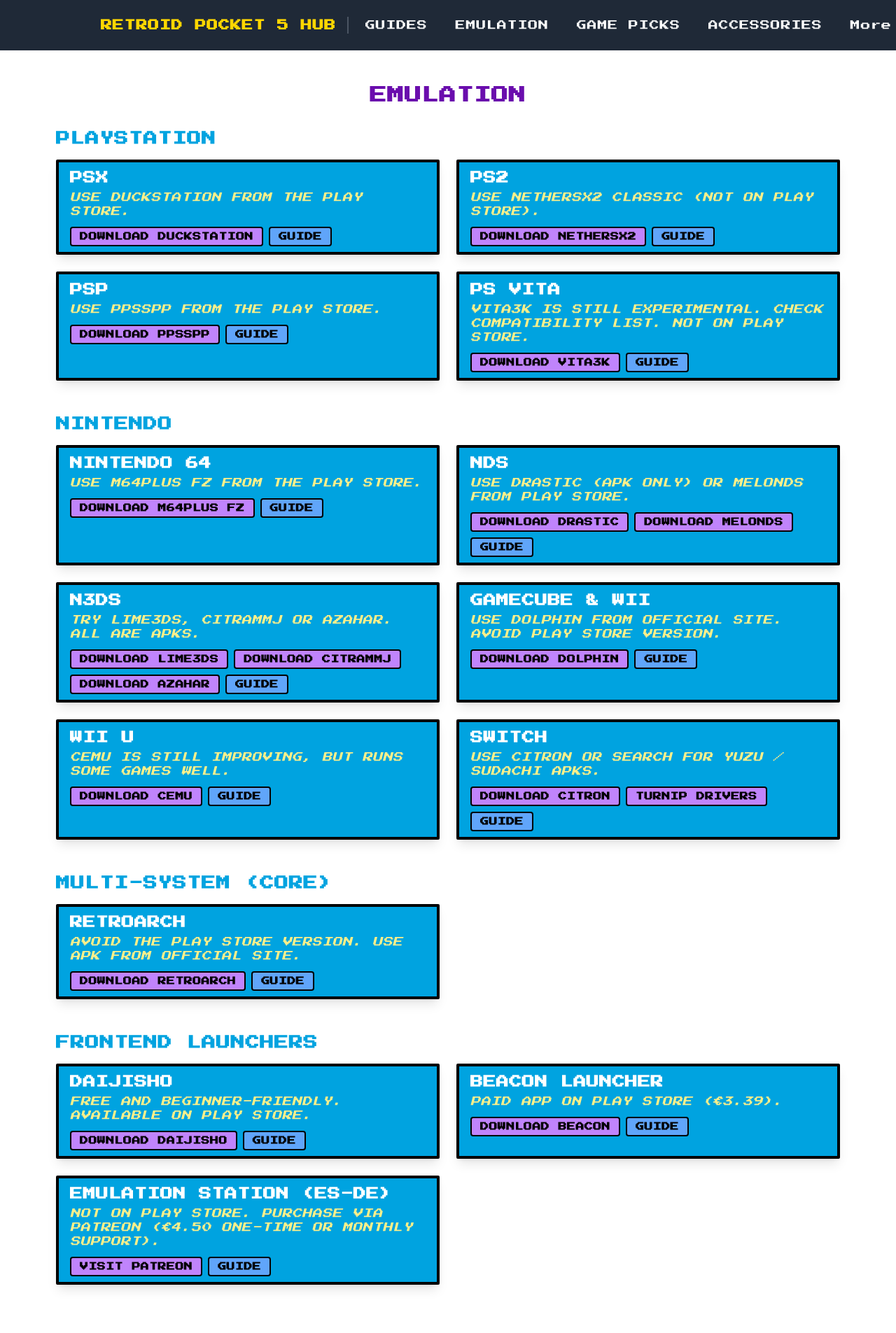
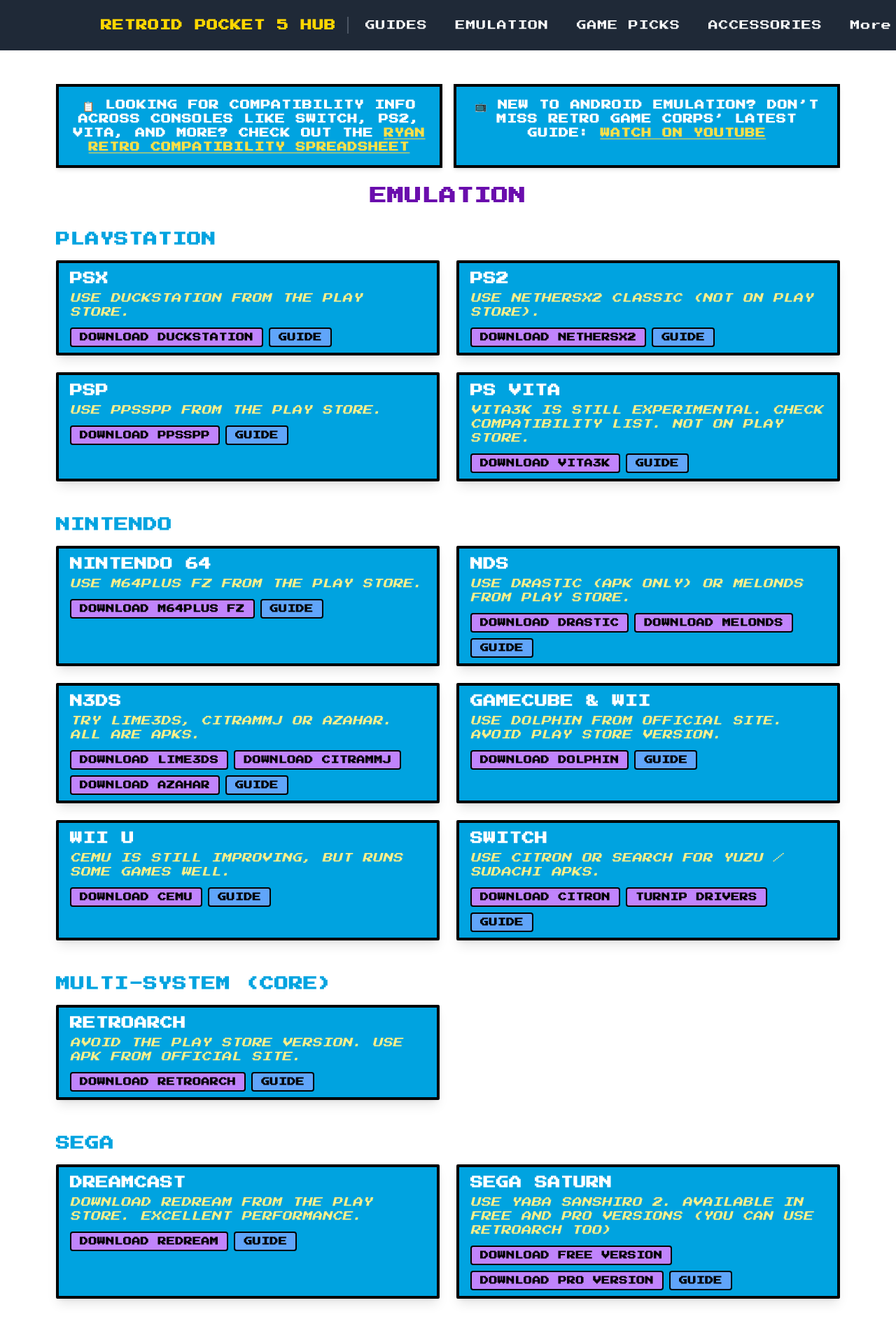
Before and after one commit to LinuxDroidMaster/retroid-pocket5-hub, a Next.js app in the folder retroid-pocket5-hub/: page /emulation in a window 1280 px wide. Shown: the top 1905 px of the page at 70% size. Built offline with nearby package versions, Linux system fonts and the light colour scheme.

Commit message:
update emulation and game picks pages

```diff
--- a/retroid-pocket5-hub/src/app/emulation/page.js
+++ b/retroid-pocket5-hub/src/app/emulation/page.js
@@ -6,7 +6,36 @@
 export default function EmulationPage() {
   return (
     <div className="max-w-6xl mx-auto px-4 py-8">
-      <h1 className="text-2xl text-retroPurple dark:text-[#b48ce0]} font-bold mb-8 text-center">
+      <div className="grid gap-4 md:grid-cols-2 mb-6">
+        <div className="bg-retroBlue border-4 border-black p-4 text-center shadow-md dark:bg-[#2f2b45]">
+          <p className="text-white font-bold text-sm">
+            📋 Looking for compatibility info across consoles like Switch, PS2, Vita, and more? Check out the{' '}
+            <a
+              href="https://docs.google.com/spreadsheets/d/1BiFqYhWWJRHcR_O_LDbv2OwZ1kTLkClMd0uGVjpaXWw/edit?gid=1416015230#gid=1416015230"
+              target="_blank"
+              rel="noopener noreferrer"
+              className="underline text-yellow-300"
+            >
+              Ryan Retro Compatibility Spreadsheet
+            </a>
+          </p>
+        </div>
+        <div className="bg-retroBlue border-4 border-black p-4 text-center shadow-md dark:bg-[#2f2b45]">
+          <p className="text-white font-bold text-sm">
+            📺 New to Android emulation? Don’t miss Retro Game Corps’ latest guide:{' '}
+            <a
+              href="https://www.youtube.com/watch?v=I4mqgcDYZFo"
+              target="_blank"
+              rel="noopener noreferrer"
+              className="underline text-yellow-300"
+            >
+              Watch on YouTube
+            </a>
+          </p>
+        </div>
+      </div>
+
+      <h1 className="text-2xl text-retroPurple dark:text-[#b48ce0] font-bold mb-8 text-center">
         Emulation
       </h1>
 
@@ -114,6 +143,27 @@
       />
     </SectionGroup>
 
+    {/* SEGA Section */}
+    <SectionGroup title="SEGA">
+        <EmuCard
+          system="Dreamcast"
+          note="Download Redream from the Play Store. Excellent performance."
+          buttons={[
+            { label: "Download Redream", href: "https://play.google.com/store/apps/details?id=io.recompiled.redream&hl=es_419", color: "purple" },
+            { label: "Guide", href: "https://youtu.be/I4mqgcDYZFo?t=2401", color: "blue" },
+          ]}
+        />
+        <EmuCard
+          system="Sega Saturn"
+          note="Use Yaba Sanshiro 2. Available in free and pro versions (you can use RetroArch too)"
+          buttons={[
+            { label: "Download Free Version", href: "https://play.google.com/store/apps/details?id=org.devmiyax.yabasanshioro2", color: "purple" },
+            { label: "Download Pro Version", href: "https://play.google.com/store/apps/details?id=org.devmiyax.yabasanshioro2.pro", color: "purple" },
+            { label: "Guide", href: "https://www.youtube.com/watch?v=BJSmPrrwnDU", color: "blue" },
+          ]}
+        />
+      </SectionGroup>
+
     {/* Multi-system Frontends */}
     <SectionGroup title="Frontend Launchers">
 <EmuCard
--- a/retroid-pocket5-hub/src/app/game-picks/page.js
+++ b/retroid-pocket5-hub/src/app/game-picks/page.js
@@ -21,16 +21,39 @@
   ];
 
   const recommendations = [
-    { title: "Balatro", genre: "Card Roguelike", link: "https://play.google.com/store/apps/details?id=com.playstack.balatro.android&hl=es_419", icon: "https://play-lh.googleusercontent.com/RSPv_SMlA3Lun8VHaJD7xCBQg29eCJR9sNJtZNJGlybVs8byYVLz4WnohrbLScC9srg=s48-rw" },
-    { title: "Halls of Torment: Premium", genre: "Action Roguelite", link: "https://play.google.com/store/apps/details?id=com.halls.of.torment.paid.gp", icon: "https://play-lh.googleusercontent.com/L9SdwtjroejTBE-lFUA4FJ_HYFCf_QDxVbD1pxG_KiHhtb2uzw1l3XDhwcpiYgxeXNA=s48-rw" },
-    { title: "Dead Cells", genre: "Metroidvania", link: "https://play.google.com/store/apps/details?id=com.playdigious.deadcells.mobile", icon: "https://play-lh.googleusercontent.com/Mn9NateYFRZQbWnlZvszDPoKZbeuZM2O-Kyn7EKRCZI3D8joecHqytfOx73IyuAwHw=s48-rw" },
-    { title: "Dungeon Clawler", genre: "Deckbuilder Roguelike", link: "https://play.google.com/store/apps/details?id=com.strayfawnstudio.dungeonclawlermobile&hl=es_419", icon: "https://play-lh.googleusercontent.com/KfkUC0yhsEqVK3leNzxnun8Fq3Pr9Mtbf-gVYADHQ9XCOz8aYxTTRKZ1XLd-jaS2dThW=s48-rw" },
-    { title: "Fortnite", genre: "Battle Royale", link: "https://store.epicgames.com/es-ES/mobile/android", icon: "https://img.utdstc.com/icon/8ab/ce5/8abce53baeb0d4e52298d5142f9b815bfae587acb18b12cbefb0feae5caba48d:200" },
-    { title: "Fall Guys", genre: "Party Platformer", link: "https://store.epicgames.com/es-ES/mobile/android", icon: "https://preview.redd.it/fall-guys-mobile-icon-v0-d3n68howgkhd1.jpeg?auto=webp&s=c7f9e61f59f0800bdf628e344125d027642d2e88" },
-    { title: "Rocket League Sideswipe", genre: "Arcade Sports", link: "https://store.epicgames.com/es-ES/mobile/android", icon: "https://encrypted-tbn0.gstatic.com/images?q=tbn:ANd9GcReWnRLb8en9AdGZeoxLc7KVawG05kNv9V9MA&s" },
-    { title: "Magic: The Gathering Arena", genre: "Card Game", link: "https://play.google.com/store/apps/details?id=com.wizards.mtga&hl=es_419", icon: "https://play-lh.googleusercontent.com/qI7ggnBdfCYpT1j2SoyIVdhG-bLAgDKpgrh53oLzSO20q1OPZ8CAyR116ERyXfVOnxM=w240-h480-rw" },
-    { title: "Slay the Spire", genre: "Deckbuilder Roguelike", link: "https://play.google.com/store/apps/details?id=com.humble.SlayTheSpire&hl=es_419", icon: "https://play-lh.googleusercontent.com/ryhmN3MoDNXB_lsX85BaAk-N8errnNbS_KIYex1wgeBEfUzoYKFXQ1_ane9ASV19NOI=s48-rw" },
-    { title: "ScourgeBringer", genre: "Action Platformer", link: "https://play.google.com/store/apps/details?id=com.pid.scourgebringer&hl=es_419", icon: "https://play-lh.googleusercontent.com/oYIDs-hvhiJPYadASFdQweY_pQxBXeP9aFjAhkehKm3BUy-XXCTCacg7p_aEbCpVx5Y=s48-rw" }
+    { title: "Balatro", link: "https://play.google.com/store/apps/details?id=com.playstack.balatro.android&hl=es_419", icon: "https://play-lh.googleusercontent.com/RSPv_SMlA3Lun8VHaJD7xCBQg29eCJR9sNJtZNJGlybVs8byYVLz4WnohrbLScC9srg=s48-rw", genre: "Roguelike" },
+    { title: "Halls of Torment: Premium", link: "https://play.google.com/store/apps/details?id=com.halls.of.torment.paid.gp", icon: "https://play-lh.googleusercontent.com/L9SdwtjroejTBE-lFUA4FJ_HYFCf_QDxVbD1pxG_KiHhtb2uzw1l3XDhwcpiYgxeXNA=s48-rw", genre: "Survivor-like" },
+    { title: "Dead Cells", link: "https://play.google.com/store/apps/details?id=com.playdigious.deadcells.mobile", icon: "https://play-lh.googleusercontent.com/Mn9NateYFRZQbWnlZvszDPoKZbeuZM2O-Kyn7EKRCZI3D8joecHqytfOx73IyuAwHw=s48-rw", genre: "Metroidvania" },
+    { title: "Dungeon Clawler", link: "https://play.google.com/store/apps/details?id=com.strayfawnstudio.dungeonclawlermobile&hl=es_419", icon: "https://play-lh.googleusercontent.com/KfkUC0yhsEqVK3leNzxnun8Fq3Pr9Mtbf-gVYADHQ9XCOz8aYxTTRKZ1XLd-jaS2dThW=s48-rw", genre: "Auto-battler" },
+    { title: "Fortnite", link: "https://store.epicgames.com/es-ES/mobile/android", icon: "https://img.utdstc.com/icon/8ab/ce5/8abce53baeb0d4e52298d5142f9b815bfae587acb18b12cbefb0feae5caba48d:200", genre: "Shooter" },
+    { title: "Fall Guys", link: "https://store.epicgames.com/es-ES/mobile/android", icon: "https://preview.redd.it/fall-guys-mobile-icon-v0-d3n68howgkhd1.jpeg?auto=webp&s=c7f9e61f59f0800bdf628e344125d027642d2e88", genre: "Party" },
+    { title: "Rocket League Sideswipe", link: "https://store.epicgames.com/es-ES/mobile/android", icon: "https://encrypted-tbn0.gstatic.com/images?q=tbn:ANd9GcReWnRLb8en9AdGZeoxLc7KVawG05kNv9V9MA&s", genre: "Arcade Sports" },
+    { title: "Magic: The Gathering Arena", link: "https://play.google.com/store/apps/details?id=com.wizards.mtga&hl=es_419", icon: "https://play-lh.googleusercontent.com/qI7ggnBdfCYpT1j2SoyIVdhG-bLAgDKpgrh53oLzSO20q1OPZ8CAyR116ERyXfVOnxM=w240-h480-rw", genre: "Card Game" },
+    { title: "Slay the Spire", link: "https://play.google.com/store/apps/details?id=com.humble.SlayTheSpire&hl=es_419", icon: "https://play-lh.googleusercontent.com/ryhmN3MoDNXB_lsX85BaAk-N8errnNbS_KIYex1wgeBEfUzoYKFXQ1_ane9ASV19NOI=s48-rw", genre: "Deckbuilder" },
+    { title: "ScourgeBringer", link: "https://play.google.com/store/apps/details?id=com.pid.scourgebringer&hl=es_419", icon: "https://play-lh.googleusercontent.com/oYIDs-hvhiJPYadASFdQweY_pQxBXeP9aFjAhkehKm3BUy-XXCTCacg7p_aEbCpVx5Y=s48-rw", genre: "Action" }
+  ];
+
+  const mods = [
+    {
+      title: "Asphalt 8: Airborne Retry Mod",
+      description: "A Free to Premium conversion mod with balance fixes, hidden content, and new options.",
+      link: "https://techboy1997mods.blogspot.com/p/home.html?m=1"
+    },
+    {
+      title: "Plants vs Zombies: Fusion Mod",
+      description: "A wild fusion-based mod of the original PvZ with tons of new plant combos and features.",
+      link: "https://pvzfusion.net/"
+    },
+    {
+      title: "Hollow Knight Android Port",
+      description: "Unofficial PC port of Hollow Knight for Android. Search Reddit or Google to find the APK.",
+      link: "https://www.google.com/search?q=hollow+knight+android+port"
+    },
+    {
+      title: "Cuphead Android Port",
+      description: "Unofficial PC port of Cuphead for Android. Search Reddit or Google to find the APK.",
+      link: "https://www.google.com/search?q=cuphead+android+port"
+    }
   ];
 
   return (
@@ -83,12 +106,34 @@
               className="block border-4 border-black p-4 bg-retroPurple text-white text-center retro-button hover:scale-105 transition-transform duration-150"
             >
               <img src={game.icon} alt={game.title} className="w-16 h-16 mx-auto mb-2 border-2 border-black" />
-              <h3 className="text-base font-bold break-words mb-1">{game.title}</h3>
-              <span className="inline-block bg-yellow-200 text-black text-xs px-2 py-1 rounded-full">
+              <h3 className="text-base font-bold break-words">{game.title}</h3>
+              <div className="mt-2 inline-block bg-black text-white text-xs px-2 py-1 rounded-full">
                 {game.genre}
-              </span>
+              </div>
             </a>
           ))}
+        </div>
+
+        <h2 className="text-xl font-bold text-retroBlue mb-4">🛠️ Mods & PC Ports</h2>
+        <div className="grid grid-cols-1 sm:grid-cols-2 md:grid-cols-2 gap-4 mb-8">
+          {mods.map((mod, idx) => (
+            <a
+              key={idx}
+              href={mod.link}
+              target="_blank"
+              rel="noopener noreferrer"
+              className="block border-4 border-black p-4 bg-retroBlue text-white text-center retro-button hover:scale-105 transition-transform duration-150"
+            >
+              <h3 className="text-lg font-bold mb-1">{mod.title}</h3>
+              <p className="text-sm">{mod.description}</p>
+            </a>
+          ))}
+        </div>
+
+        <div className="bg-retroBlue border-4 border-black p-4 text-center shadow-md dark:bg-[#2f2b45] mb-6">
+          <p className="text-white font-bold text-sm">
+            ⚠️ Always scan APKs with tools like <a href="https://www.virustotal.com" target="_blank" rel="noopener noreferrer" className="underline text-yellow-300">VirusTotal</a> before installing, especially when downloading from third-party sources.
+          </p>
         </div>
 
         <div className="bg-retroBlue border-4 border-black p-4 text-center shadow-md dark:bg-[#2f2b45]">
```
